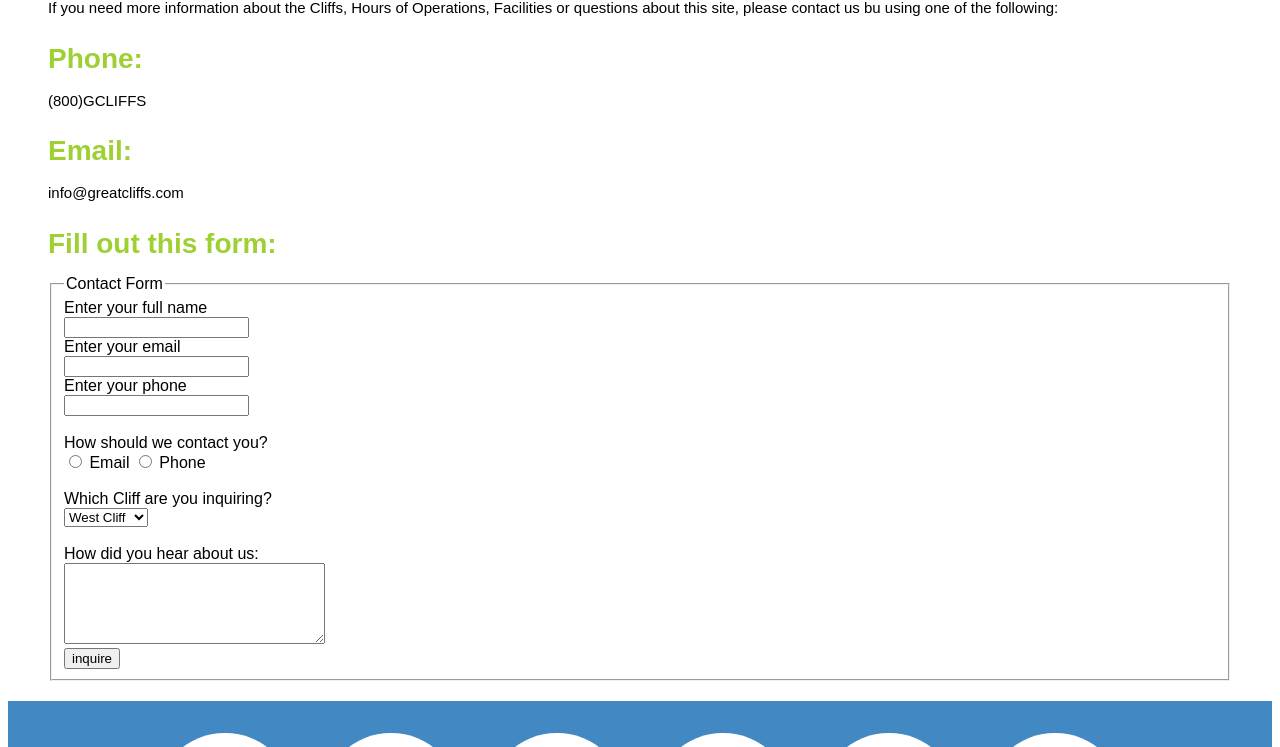
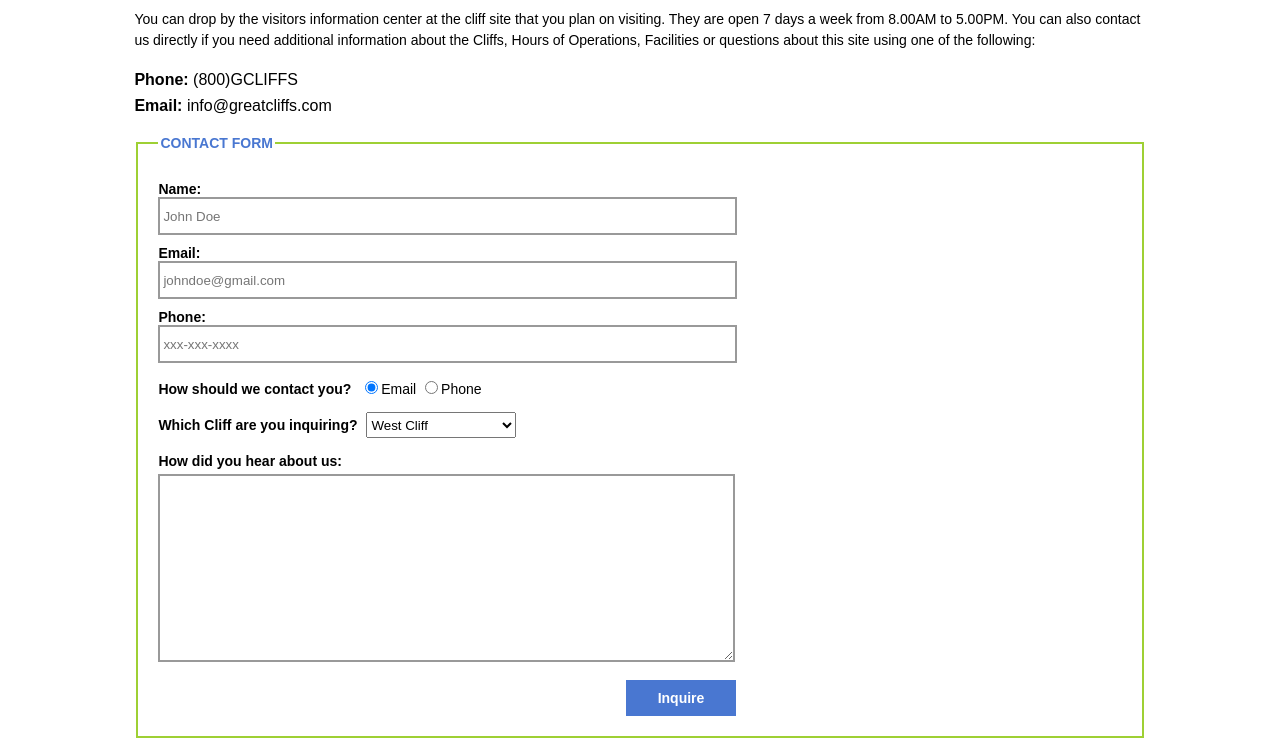
Before and after one commit to rituvilluri/homework-module1, a plain HTML site: page contact.html in a window 1280 px wide. Shown: the part 559-1306 px from the top of the page. Drawn offline with Linux system fonts and the light colour scheme.

Commit message:
Completed styling for contacts page and some clean up. End of week 2 day 2

```diff
--- a/contact.html
+++ b/contact.html
@@ -31,47 +31,60 @@
         </header>
         <!--Main Content-->
         <main>
-            <h1>Contact Us</h1>
+            <h1>Contacting Us</h1>
             <p>
-                    If you need more information about the Cliffs, Hours of Operations, Facilities or questions about this site, please
-                    contact us bu using one of the following:
+                You can drop by the visitors information center at the cliff site that you plan on visiting. They are open
+                7 days a week from 8.00AM to 5.00PM. You can also contact us directly if you need additional information about
+                the Cliffs, Hours of Operations, Facilities or questions about this site using one of the following:
             </p>
-                <h2>Phone:</h2>
-                    <p>(800)GCLIFFS</p>
-                <h2>Email:</h2>
-                <p>info@greatcliffs.com</p>
 
-                <h2>Fill out this form:</h2>
+            <div class="contactinfo">
+                <div class="phone">
+                    <span>Phone:</span>
+                    <span>(800)GCLIFFS</span>
+                </div>
+                <div class="email">
+                    <span>Email:</span>
+                    <span>info@greatcliffs.com</span>
+                </div>
+            </div>
+
             <form action="/contact" method="post">
                 <fieldset>
                     <legend>Contact Form</legend>
+                    <div class="textbox">
+                        <label>Name:</label>
+                        <input type="text" name="name" placeholder="John Doe">
+                        <label>Email:</label>
+                        <input type="email" name="email" placeholder="johndoe@gmail.com">
+                        <label>Phone:</label>
+                        <input type="text" name="phone" placeholder="xxx-xxx-xxxx">
+                    </div>
 
-                        <label>Enter your full name</label><br>
-                        <input type="text" name="fullname"><br>
+                    <div class="radios">
+                        <label>How should we contact you?</label>
+                        <input type="radio" name="contact" value="email" checked>Email
+                        <input type="radio" name="contact" value="phone">Phone
+                    </div>
 
-                        <label>Enter your email</label><br>
-                        <input type="email" name="email"><br>
-
-                        <label>Enter your phone</label><br>
-                        <input type="text" name="phone"><br>
-
-                        <br><label>How should we contact you?</label><br>
-                        <input type="radio" name="contact_method" value="Email"> Email
-                        <input type="radio" name="contact_method" value="Phone"> Phone
-                        <br>
-
-                        <br><label>Which Cliff are you inquiring?</label><br>
-                        <select name="cliff">
+                    <div class="selectmenu">
+                        <label>Which Cliff are you inquiring?</label>
+                        <select>
                             <option>West Cliff</option>
                             <option>North Cliff</option>
                             <option>East Cliff</option>
                             <option>South Cliff</option>
-                        </select><br>
+                        </select>
+                    </div>
 
-                        <br><label>How did you hear about us:</label><br>
-                        <textarea rows="5" cols="30" name="referral"></textarea><br>
+                    <div class="commentbox">
+                        <label>How did you hear about us:</label>
+                        <textarea></textarea>
+                    </div>
 
-                        <input type="submit" value="inquire">
+                    <div class="button">
+                        <input type="submit" value="Inquire">
+                    </div>
                 </fieldset>
             </form>
 
--- a/style.css
+++ b/style.css
@@ -161,7 +161,7 @@
           background: #125688;
           color: white;
       }
-
+      /* Activities Page Table */
       table {
           width: 1000px;
           margin: 4em auto 0 auto;
@@ -199,3 +199,129 @@
         font-weight: bold;
         background: #BDE1FF;
       }
+          /* Contact Page Main */
+          #contact main {
+              font-family: Arial, Helvetica, sans-serif;
+              width: 80%;
+              margin: 20px auto 40px;
+          }
+
+          /* h1 - Contacting Us */
+          #contact main h1 {
+              color: #9ed034;
+              font-size: 32px;
+              text-align: left;
+              margin-bottom: 10px;
+          }
+
+          /* paragraph under heading */
+          #contact main>p {
+              font-size: 14px;
+              margin-bottom: 15px;
+          }
+
+          #contact .contactinfo {
+              margin: 20px 0;
+          }
+
+          #contact .contactinfo .phone {
+              margin-bottom: 8px;
+          }
+
+          #contact .contactinfo .email {
+              margin-bottom: 3px;
+          }
+
+          #contact .contactinfo span:first-child {
+              font-weight: bold;
+          }
+
+          /* Form box */
+          #contact form fieldset {
+              border: 2px solid #9ed034;
+              padding: 20px;
+              background-color: #fff;
+          }
+
+          #contact form legend {
+              color: #4977D1;
+              font-weight: bold;
+              text-transform: uppercase;
+              font-size: 14px;
+          }
+
+          #contact form .textbox label {
+              display: block;
+              font-weight: bold;
+              font-size: 14px;
+              margin-top: 10px;
+          }
+
+          #contact form .textbox input {
+              width: 59%;
+              height: 28px;
+              border: 2px solid #999;
+              padding: 3px;
+              display: block;
+              margin-bottom: 10px;
+          }
+
+          #contact form .radios {
+              margin-top: 15px;
+              font-size: 14px;
+          }
+
+          #contact form .radios label {
+              font-weight: bold;
+              margin-right: 5px;
+          }
+
+          #contact form .selectmenu {
+              margin-top: 15px;
+              font-size: 14px;
+          }
+
+          #contact form .selectmenu label {
+              font-weight: bold;
+              margin-right: 5px;
+          }
+
+          #contact form .selectmenu select {
+              width: 150px;
+              height: 26px;
+          }
+
+          /* Comment textarea */
+          #contact form .commentbox {
+              margin-top: 15px;
+              font-size: 14px;
+          }
+
+          #contact form .commentbox label {
+              font-weight: bold;
+              display: block;
+              margin-bottom: 5px;
+          }
+
+          #contact form .commentbox textarea {
+              width: 59%;
+              height: 180px;
+              border: 2px solid #999;
+              resize: vertical;
+          }
+
+          #contact form .button {
+              width: 60%;
+              text-align: right;
+              margin-top: 15px;
+          }
+
+          #contact form .button input {
+              background-color: #4977D1;
+              color: #fff;
+              border: none;
+              padding: 10px 32px;
+              font-weight: bold;
+              font-size: 14px;
+              text-transform: capitalize;
+          }
```
Lines whose indentation alone changed are shown as unchanged.
